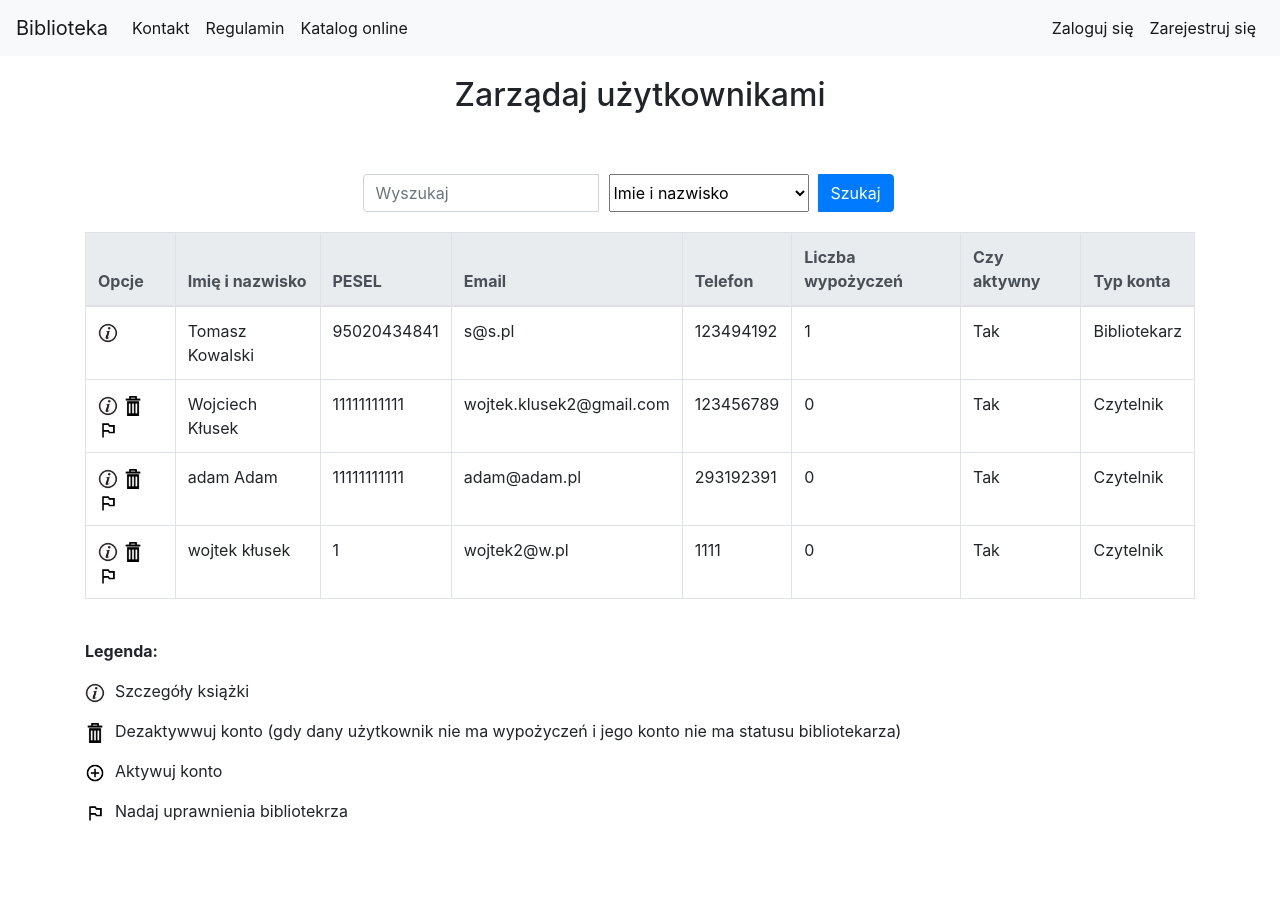
After one commit to wojtek9502/Biblioteka-Django, a Django app: a page that uses library_project/templates/base.html in a window 1280 px wide. The commit adds this page. Run offline with Django 3.2, Linux system fonts and the light colour scheme; data comes from the database, SQL or seed files in the repository; both versions use the stored data as it was after the commit; parts of the project's set-up code (start-up, migrations or seed data) failed here and were passed over; some libraries are stand-ins or nearby versions.

Commit message:
userList update

```diff
--- a/library_project/accounts/views.py
+++ b/library_project/accounts/views.py
@@ -16,10 +16,10 @@ def register(request):
 
         if user_form.is_valid() and profile_form.is_valid():
             user = user_form.save()
-            user.set_password(user.password)  # ta metoda hashuje haslo
             user.is_active = False #na poczatku user jest nieaktywny
             user.save()
             profile = profile_form.save(commit=False)
+
             # w modelu profile jest pole user z relacja 1do1 wiec uzupelniamy je
             profile.user = user
             profile.save()
--- a/library_project/library_app/forms.py
+++ b/library_project/library_app/forms.py
@@ -23,10 +23,9 @@ class BookForm(forms.ModelForm):
 class BookCopyForm(forms.ModelForm):
     class Meta:
         model = models.BookCopy
-        fields = ('book','is_borrowed')
+        fields = ('book',)
         labels = {
             'book': 'Książka',
-            'is_borrowed': 'Czy wypożyczona?'
         }
 
 
--- /dev/null
+++ b/library_project/library_app/templates/library_app/users_list.html
@@ -0,0 +1,129 @@
+{% extends "base.html" %}
+{% load static %}
+{% load custom_tags %}
+
+
+{% block body_block %}
+<div class="container">
+    <div class="page-title">
+        <h2>Zarządaj użytkownikami</h2>
+    </div>
+
+
+<div class="search-bar">
+<form class="form-inline" action="{% url 'library_app:users_list' %}" method="GET">
+    <div class="input-group">
+        <input type="search" class="form-control" name="search_query" placeholder="Wyszukaj">
+        <select class="search-select" name="search_type">
+            <option value="title" selected>Imie i nazwisko</option>
+            <option value="author">Adres</option>
+            <option value="category">Telefon</option>
+            <option value="publishing-house">Email</option>
+        </select>
+        <div class="input-group-append search-button">
+            <button class="btn btn-primary" type="submit">Szukaj</button>
+        </div>
+    </div>
+</form>
+</div>
+
+      <table class="table table-bordered table-hover">
+            <thead class="thead-light">
+                <tr>
+                    <th scope="col">Opcje</th>
+                    <th scope="col">Imię i nazwisko</th>
+                    <th scope="col">PESEL</th>
+                    <th scope="col">Email</th>
+                    <th scope="col">Telefon</th>
+                    <th scope="col">Liczba wypożyczeń</th>
+                    <th scope="col">Czy aktywny</th>
+                    <th scope="col">Typ konta</th>
+                </tr>
+            </thead>
+            <tbody>
+
+            {% for user_profile_obj in users_profile_list %}
+                {% get_borrow_by_user_count user_profile_obj.user as user_obj_borrow_count %}
+                    <tr>
+                        <td>
+                            <a><img src="{% static 'website_icons/info_ico.png' %}" alt="Szczegóły" width="20" height="20"></a>
+                            {% if user_profile_obj.user.is_active == True and user_obj_borrow_count == 0 and user_profile_obj.user.is_superuser == False %}
+                                <a><img src="{% static 'website_icons/del_ico.png' %}" alt="Usuń konto" width="20" height="20"></a>
+                            {% endif %}
+
+                            {% if user_profile_obj.user.is_active == True and user_profile_obj.user.is_superuser == False %}
+                                <a><img src="{% static 'website_icons/grand_to_librarian_ico.png' %}" alt="Nadaj uprawnienia bibliotekrza" width="20" height="20"></a>
+                            {% endif %}
+
+                            {% if user.is_superuser and user_profile_obj.user.is_active == False %}
+                                <a><img src="{% static 'website_icons/activate_user_ico.png' %}" alt="Aktywuj konto" width="20" height="20"></a>
+                            {% endif %}
+                        </td>
+
+                        <td>{{user_profile_obj.user.get_full_name}}</td>
+                        <td>{{user_profile_obj.pesel}}</td>
+                        <td>{{user_profile_obj.user.email}}</td>
+                        <td>{{user_profile_obj.phone}}</td>
+                        <td>{{user_obj_borrow_count}}</td>
+
+
+                        <td>
+                            {% if user_profile_obj.user.is_active %}
+                                Tak
+                            {% else %}
+                                Nie
+                            {% endif %}
+                        </td>
+
+                        <td>
+                            {% if user_profile_obj.user.is_superuser %}
+                                Bibliotekarz
+                            {% else %}
+                                Czytelnik
+                            {% endif %}
+                        </td>
+
+                    </tr>
+            {% endfor %}
+            </tbody>
+        </table>
+
+    <!-- pagination bar -->
+    <div class="pagination_bar">
+        {% if is_paginated %}
+        <div class="btn-group pagination_bar" role="group">
+
+            {% if page_obj.has_previous %}
+                <a class="btn btn-light disable" href="?page={{ page_obj.previous_page_number }}">&laquo;</a>
+            {% else %}
+                <a class="btn btn-light"><span>&laquo;</span></a>
+            {% endif %}
+
+            {% for i in paginator.page_range %}
+                {% if page_obj.number == i %}
+                <a  class="btn btn-dark active"><span>{{ i }} <span class="sr-only">(current)</span></span></a>
+                {% else %}
+                <a class="btn btn-light" href="?page={{ i }}">{{ i }}</a>
+                {% endif %}
+            {% endfor %}
+
+            {% if page_obj.has_next %}
+            <a class="btn btn-light" href="?page={{ page_obj.next_page_number }}">&raquo;</a>
+            {% else %}
+            <a type="button" class="btn btn-light"><span>&raquo;</span></a>
+            {% endif %}
+        </div>
+        {% endif %}
+    </div>
+
+    <div class="table-legend">
+        <p><b>Legenda:</b></p>
+        <p><img src="{% static 'website_icons/info_ico.png' %}" alt="Szczegóły" width="20" height="20">Szczegóły książki</p>
+        <p><img src="{% static 'website_icons/del_ico.png' %}" alt="Usuń wypozyczenie" width="20" height="20">Dezaktywwuj konto (gdy dany użytkownik nie ma wypożyczeń i jego konto nie ma statusu bibliotekarza)</p>
+        <p><img src="{% static 'website_icons/activate_user_ico.png' %}" alt="Aktywuj użytkownika" width="20" height="20">Aktywuj konto</p>
+        <p><img src="{% static 'website_icons/grand_to_librarian_ico.png' %}" alt="Nadaj uprawnienia bibliotekrza" width="20" height="20">Nadaj uprawnienia bibliotekrza</p>
+    </div>
+
+</div>
+
+{% endblock %}
--- a/library_project/library_app/templatetags/custom_tags.py
+++ b/library_project/library_app/templatetags/custom_tags.py
@@ -16,3 +16,8 @@ def get_bookcopy_borrow(p_book_copy_id):
         return borrows[0]
     else:
         return None
+
+# zwraca liczbe wypozyczonych przez usera kopii
+@register.simple_tag(name='get_borrow_by_user_count')
+def get_borrow_by_user_count(user_obj):
+    return models.Borrow.objects.filter(user=user_obj).count()
--- a/library_project/library_app/urls.py
+++ b/library_project/library_app/urls.py
@@ -37,4 +37,7 @@ urlpatterns = [
     url(r'^update_borrow/(?P<pk>\d+)/$', views.UpdateBorrowView.as_view(), name='borrow_update'),
 
     url(r'^my_borrow_list/$', views.MyBorrowListView.as_view(), name='my_borrow_list'),
+
+    url(r'^users_list/$', views.UsersListView.as_view(), name='users_list'),
+
 ]
--- a/library_project/library_app/views.py
+++ b/library_project/library_app/views.py
@@ -327,3 +327,11 @@ class MyBorrowListView(LoginRequiredMixin, generic.ListView):
         context = super().get_context_data(**kwargs)
         context["current_borrow_list"] = models.Borrow.objects.filter(user=self.request.user)
         return context
+
+
+class UsersListView(LoginRequiredMixin, SuperuserRequiredMixin, generic.ListView):
+    login_url = reverse_lazy('no_permission')
+    model = models.UserProfileInfo
+    paginate_by = 10
+    context_object_name = "users_profile_list" #w templatce teraz user_list zamiast user_list_set
+    template_name = 'library_app/users_list.html'
--- a/library_project/templates/base.html
+++ b/library_project/templates/base.html
@@ -10,6 +10,7 @@
     <link rel="stylesheet" href="{% static '/bootstrap/css/bootstrap.min.css' %}">
 
     <script src="{% static 'js/custom_functions.js' %}"></script>
+    <script src="{% static 'js/jquery-3.3.1.min.js' %}"></script>
 
     <!-- Wlasny css -->
     <link rel="stylesheet" href="{% static 'css/style.css' %}">
@@ -68,6 +69,8 @@
                             <a class="dropdown-item" href="{% url 'library_app:author_create' %}">Dodaj autora</a>
                             <a class="dropdown-item" href="{% url 'library_app:publishinghouse_create' %}">Dodaj wydawnictwo</a>
                             <a class="dropdown-item" href="{% url 'library_app:category_create' %}">Dodaj kategorię</a>
+                            <div class="dropdown-divider"></div>
+                            <a class="dropdown-item" href="{% url 'library_app:users_list' %}">Zarządzaj użytkownikami @TODO</a>
                         </div>
                     </li>
 
@@ -101,7 +104,7 @@
 
          {% block body_block %}{% endblock %}
 
-    <script src="{% static 'js/jquery-3.3.1.min.js' %}"></script>
+
     <script src="{% static 'js/popper.min.js' %}"></script>
     <script src="{% static 'bootstrap/js/bootstrap.min.js' %}"></script>
 </body>
```
Also changed, not shown: TODO.txt (+6 -2 lines), library_project/db.sqlite3, library_project/library_app/migrations/0035_auto_20181103_1335.py (added), library_project/static/css/style.css (line endings or trailing spaces), library_project/static/website_icons/activate_user_ico.png (added), library_project/static/website_icons/grand_to_librarian_ico.png (added).
